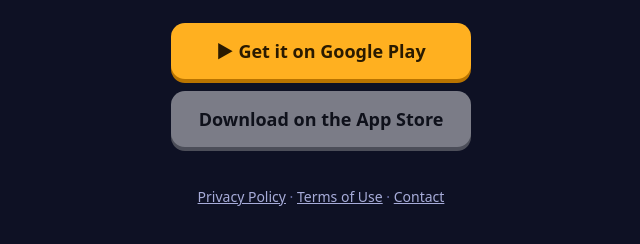
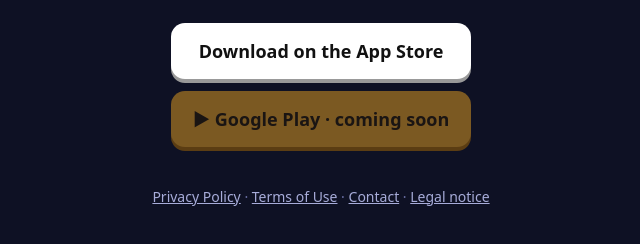
Before and after one commit to sudoku-blitz/sudoku-blitz.github.io, a plain HTML site: page index.html in a window 1280 px wide. Shown: the part 466-710 px from the top of the page, without its empty margins (319-959 px from the left). Drawn offline with Linux system fonts and the light colour scheme.

Commit message:
Add files via upload

```diff
--- a/index.html
+++ b/index.html
@@ -1,8 +1,12 @@
 <!DOCTYPE html>
 <html lang="en"><head><meta charset="utf-8"><meta name="viewport" content="width=device-width,initial-scale=1">
 <title>Sudoku Flash – fast Sudoku against the clock</title>
-<meta name="description" content="Sudoku against the clock, plus a new daily Sudoku with a leaderboard. Free on Android and iPhone.">
-<meta property="og:title" content="Sudoku Flash"><meta property="og:description" content="Can you beat my time? Play today's Daily Sudoku.">
+<meta name="description" content="Sudoku against the clock, plus a new daily Sudoku with a leaderboard. Free on iPhone.">
+<meta property="og:type" content="website"><meta property="og:url" content="https://sudoku-blitz.github.io/">
+<meta property="og:title" content="Sudoku Flash – can you beat me?"><meta property="og:description" content="Sudoku in 30 seconds: combos, a new daily puzzle and 36 ranks. Free on iPhone.">
+<meta property="og:image" content="https://sudoku-blitz.github.io/og-image.png"><meta property="og:image:width" content="1200"><meta property="og:image:height" content="630">
+<meta name="twitter:card" content="summary_large_image"><meta name="twitter:image" content="https://sudoku-blitz.github.io/og-image.png">
+<meta name="apple-itunes-app" content="app-id=6835100438">
 <style>
 body{margin:0;font-family:system-ui,-apple-system,sans-serif;background:#0e1124;color:#fff;text-align:center;min-height:100vh;display:flex;flex-direction:column;align-items:center;justify-content:center;padding:30px 20px;box-sizing:border-box}
 h1{font-size:44px;line-height:1;margin:10px 0 4px;letter-spacing:1px}h1 span{color:#ffb020;display:block;font-size:56px}
@@ -21,15 +25,15 @@ footer{margin-top:40px;font-size:14px;color:#6c72a8}footer a{color:#a7acd9}
 <h1>SUDOKU<span>FLASH</span></h1>
 <p>Solve fast. Stay alive.<br>New Daily Sudoku every day.</p>
 <div class="btns">
-  <!-- Replace the links once the app is live -->
-  <a id="play" href="https://play.google.com/store/apps/details?id=com.puzzleblitz.sudoku">▶ Get it on Google Play</a>
-  <a id="ios" class="ios soon" href="#"> Download on the App Store</a>
+  <!-- Android: remove class="soon" once the app is live on Google Play -->
+  <a id="ios" class="ios" href="https://apps.apple.com/app/id6835100438"> Download on the App Store</a>
+  <a id="play" class="soon" href="https://play.google.com/store/apps/details?id=com.puzzleblitz.sudoku">▶ Google Play · coming soon</a>
 </div>
-<footer><a href="privacy-policy.html">Privacy Policy</a> · <a href="terms-of-use.html">Terms of Use</a> · <a href="mailto:zafalonliam.b@gmail.com">Contact</a></footer>
+<footer><a href="privacy-policy.html">Privacy Policy</a> · <a href="terms-of-use.html">Terms of Use</a> · <a href="mailto:sudokuflash.support@gmail.com">Contact</a> · <a href="legal-notice.html">Legal notice</a></footer>
 <script>
   // Opened on a phone? Send people straight to their store.
   var ua = navigator.userAgent, ios = document.getElementById('ios'), play = document.getElementById('play');
-  if (/android/i.test(ua) && play.href) location.replace(play.href);
+  if (/android/i.test(ua) && !play.classList.contains('soon')) location.replace(play.href);
   else if (/iphone|ipad|ipod/i.test(ua) && !ios.classList.contains('soon')) location.replace(ios.href);
 </script>
 </body></html>
```
